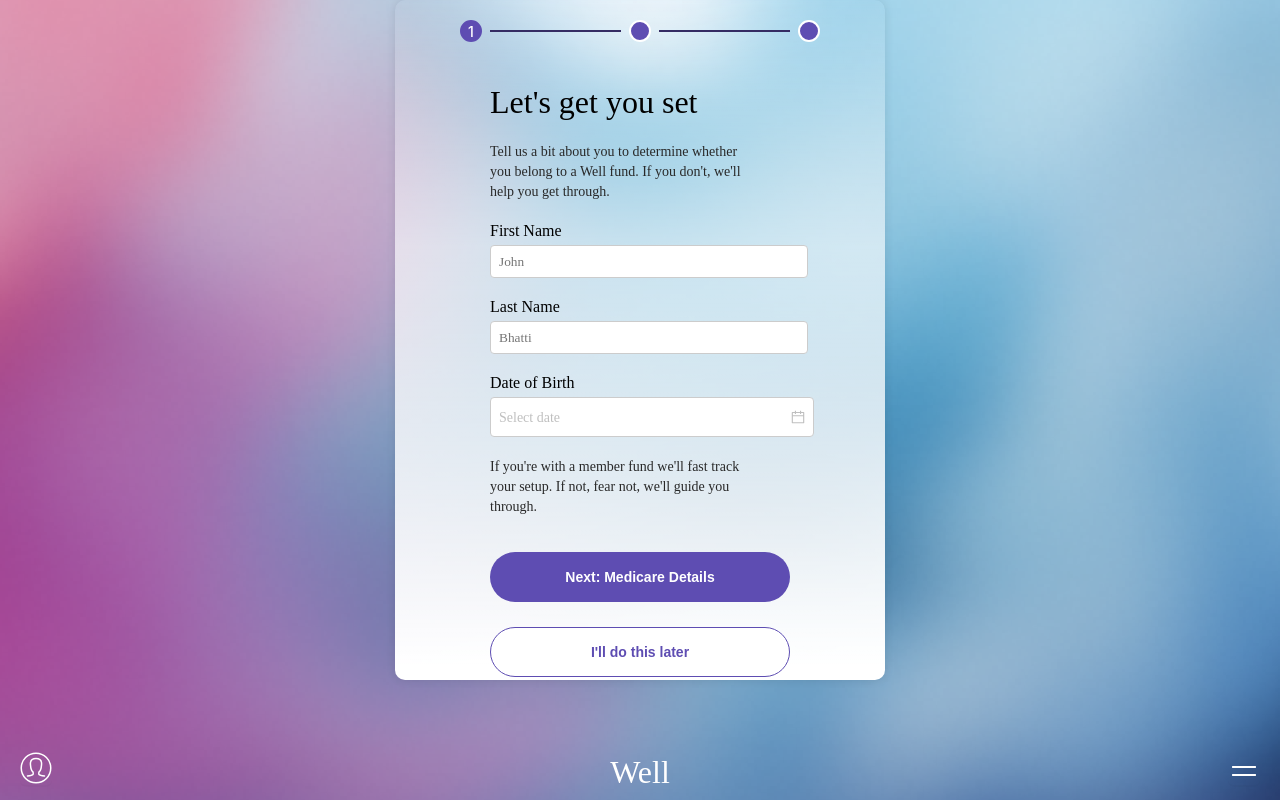
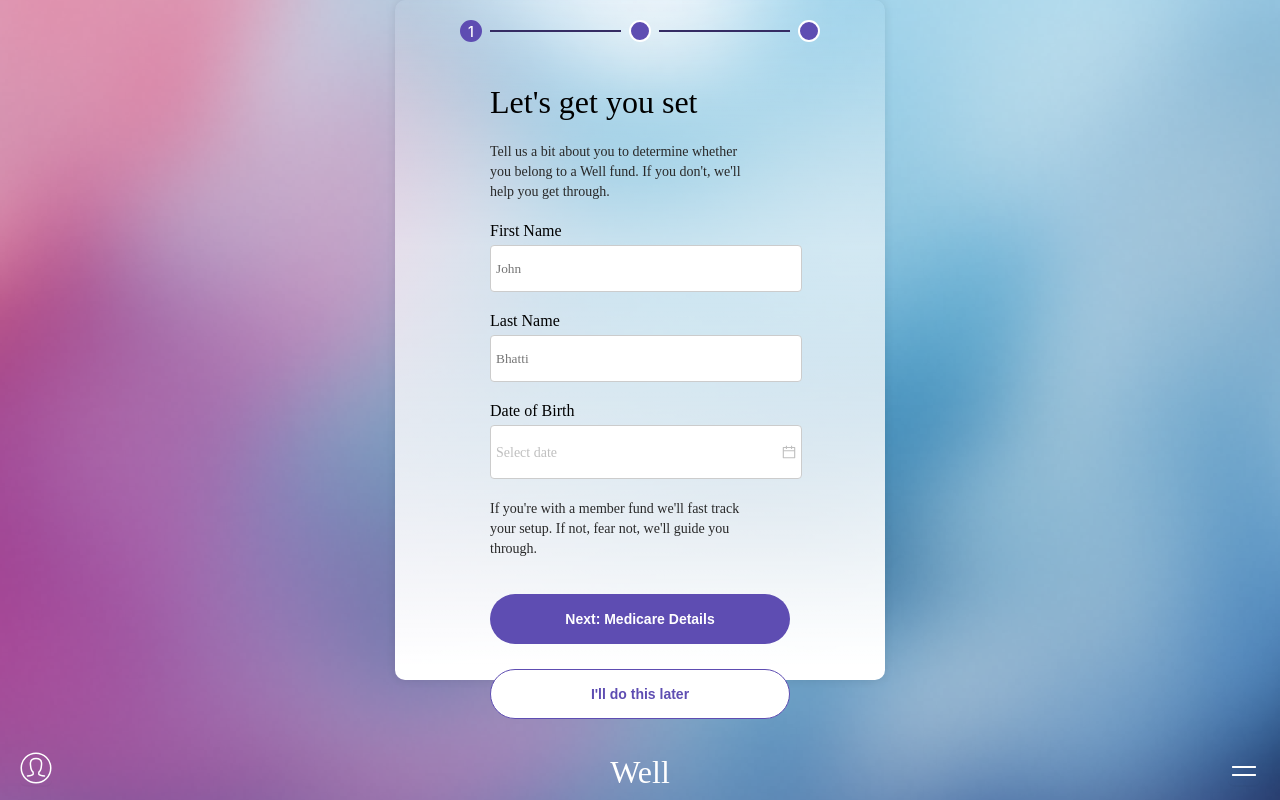
Before and after one commit to deaselWeasel/new, a React (Create React App) app: page /setup in a window 1280 px wide. Built offline with nearby package versions, Linux system fonts and the light colour scheme; a web font is replaced by a local one.

Commit message:
fixed setup page form fields
added padding

```diff
--- a/src/MultiStepForm.css
+++ b/src/MultiStepForm.css
@@ -46,7 +46,7 @@
   .form-field input[type="text"],
   .ant-picker {
     width: 100%;
-    padding: 8px;
+    padding: 15px 5px;
     border: 1px solid #ccc;
     border-radius: 4px;
     flex-basis: 25%;
--- a/src/MultiStepForm.js
+++ b/src/MultiStepForm.js
@@ -48,7 +48,7 @@ const MultiStepForm = () => {
         {field.type === 'text' ? (
           <input type="text" placeholder={field.placeholder} />
         ) : (
-          <DatePicker placeholder={field.placeholder} style={{ width: '108%' }} />
+          <DatePicker placeholder={field.placeholder} style={{ width: '104%' }} />
         )}
       </div>
     ));
```
